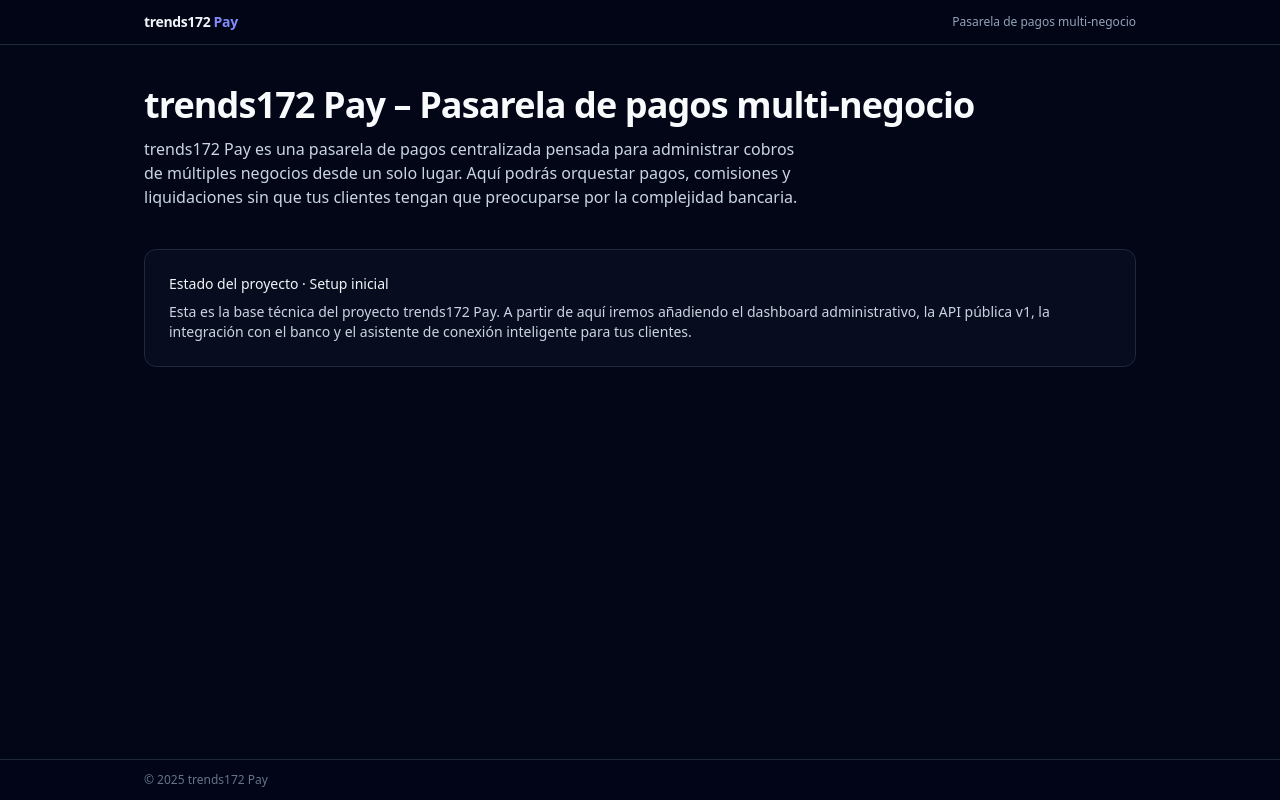
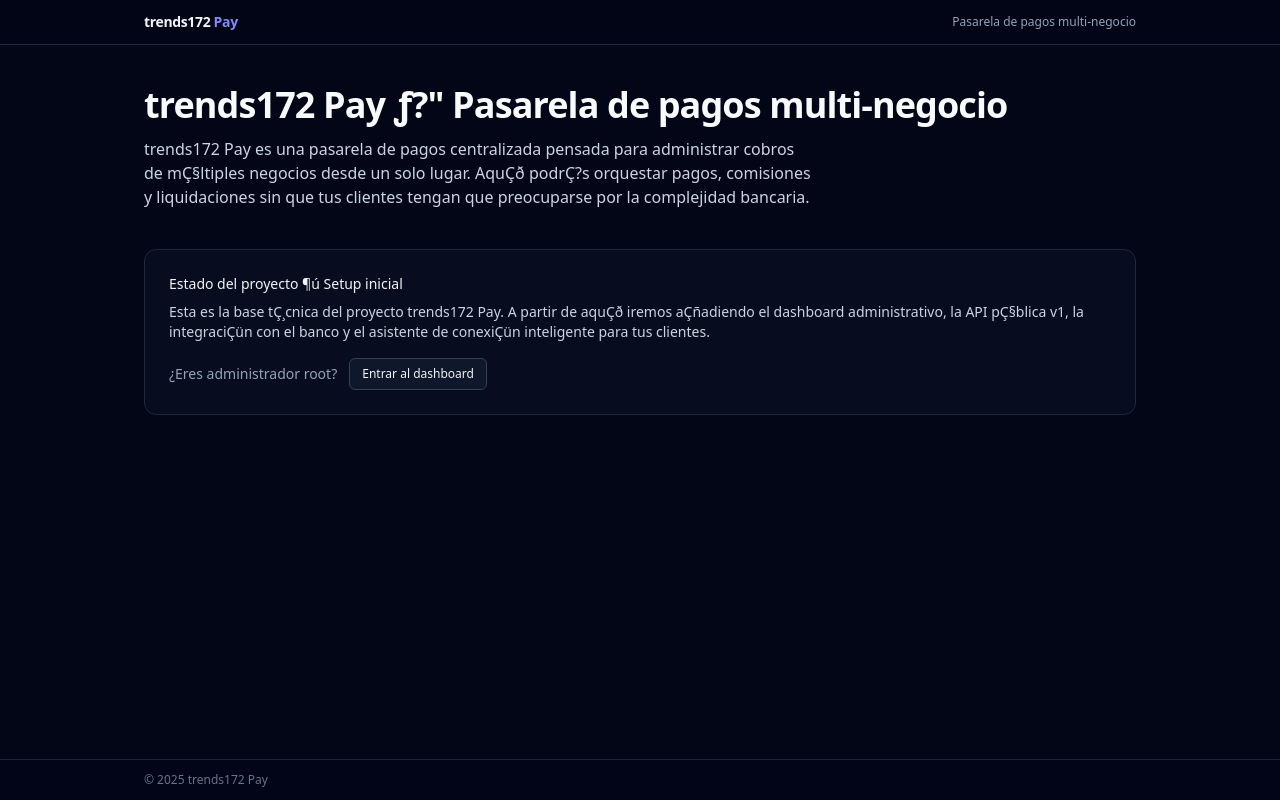
Before and after one commit to Guntherdrb30/Trends172Pay, a Next.js app: page / in a window 1280 px wide. Built offline with nearby package versions, Linux system fonts and the light colour scheme.

Commit message:
Add admin dashboard entry CTA on home

```diff
--- a/app/page.tsx
+++ b/app/page.tsx
@@ -1,27 +1,40 @@
+import Link from "next/link";
+
 export default function HomePage() {
   return (
     <section className="flex w-full flex-col gap-6">
       <div>
         <h1 className="text-3xl font-semibold tracking-tight text-slate-50 sm:text-4xl">
-          trends172 Pay – Pasarela de pagos multi-negocio
+          trends172 Pay ƒ?" Pasarela de pagos multi-negocio
         </h1>
         <p className="mt-3 max-w-2xl text-sm text-slate-300 sm:text-base">
           trends172 Pay es una pasarela de pagos centralizada pensada para
-          administrar cobros de múltiples negocios desde un solo lugar. Aquí
-          podrás orquestar pagos, comisiones y liquidaciones sin que tus
+          administrar cobros de mÇ§ltiples negocios desde un solo lugar. AquÇð
+          podrÇ?s orquestar pagos, comisiones y liquidaciones sin que tus
           clientes tengan que preocuparse por la complejidad bancaria.
         </p>
       </div>
       <div className="mt-4 rounded-xl border border-slate-800 bg-slate-900/40 p-4 text-sm text-slate-200 sm:p-6">
         <p className="font-medium text-slate-100">
-          Estado del proyecto · Setup inicial
+          Estado del proyecto ¶ú Setup inicial
         </p>
         <p className="mt-2 text-slate-300">
-          Esta es la base técnica del proyecto trends172 Pay. A partir de aquí
-          iremos añadiendo el dashboard administrativo, la API pública v1, la
-          integración con el banco y el asistente de conexión inteligente para
+          Esta es la base tÇ¸cnica del proyecto trends172 Pay. A partir de aquÇð
+          iremos aÇñadiendo el dashboard administrativo, la API pÇ§blica v1, la
+          integraciÇün con el banco y el asistente de conexiÇün inteligente para
           tus clientes.
         </p>
+        <div className="mt-4 flex flex-wrap items-center gap-3 text-xs sm:text-sm">
+          <span className="text-slate-400">
+            ¿Eres administrador root?
+          </span>
+          <Link
+            href="/admin/login"
+            className="inline-flex h-8 items-center rounded-md border border-slate-700 bg-slate-900 px-3 text-xs font-medium text-slate-100 hover:bg-slate-800"
+          >
+            Entrar al dashboard
+          </Link>
+        </div>
       </div>
     </section>
   );
```
